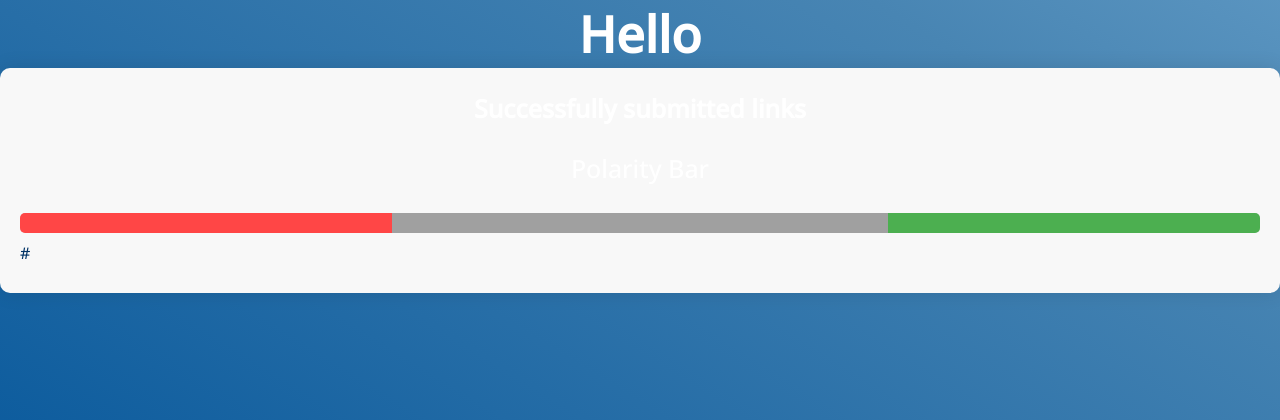
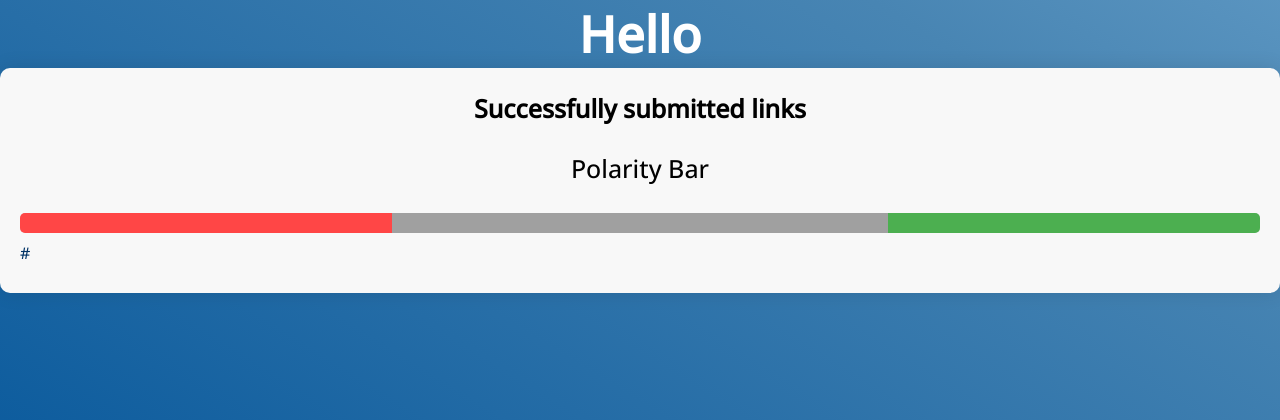
Before and after one commit to Allen-ISD-Computer-Science/REPO_NoBias_2024, a Django app: template nobiasapp/templates/successPage.html in a window 1280 px wide. Shown: the top 420 px of the page. Run offline with Django 4.2, Linux system fonts and the light colour scheme; the template is opened without the code that fills it: most values are stand-ins (such as "Sample title", 1, 10 or a date in 2020).

Commit message:
Changed Font Color

```diff
--- a/nobiasapp/templates/successPage.html
+++ b/nobiasapp/templates/successPage.html
@@ -43,6 +43,9 @@
         .green-section {
             background-color: #4caf50;
         }
+        h2{
+            color: black;
+        }
     </style>
 
     <body>
```
Also changed, not shown: db.sqlite3.
